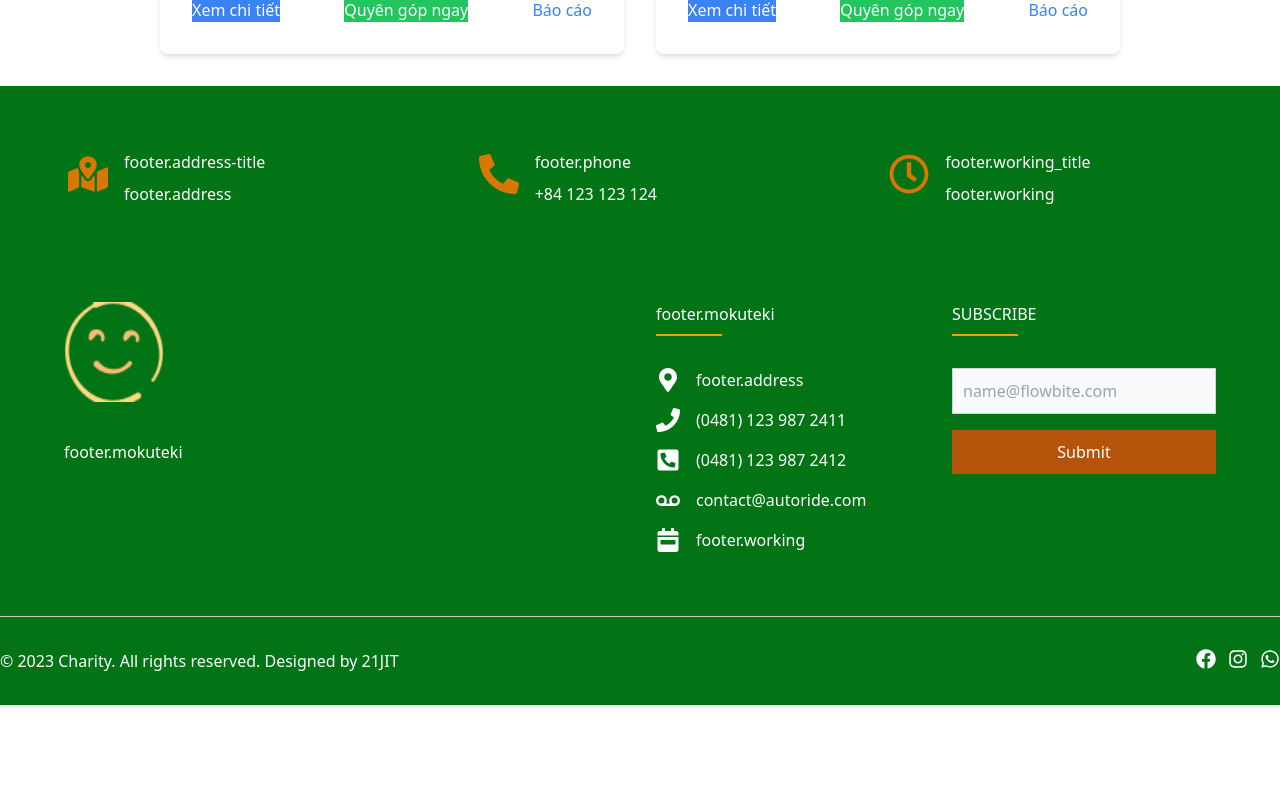
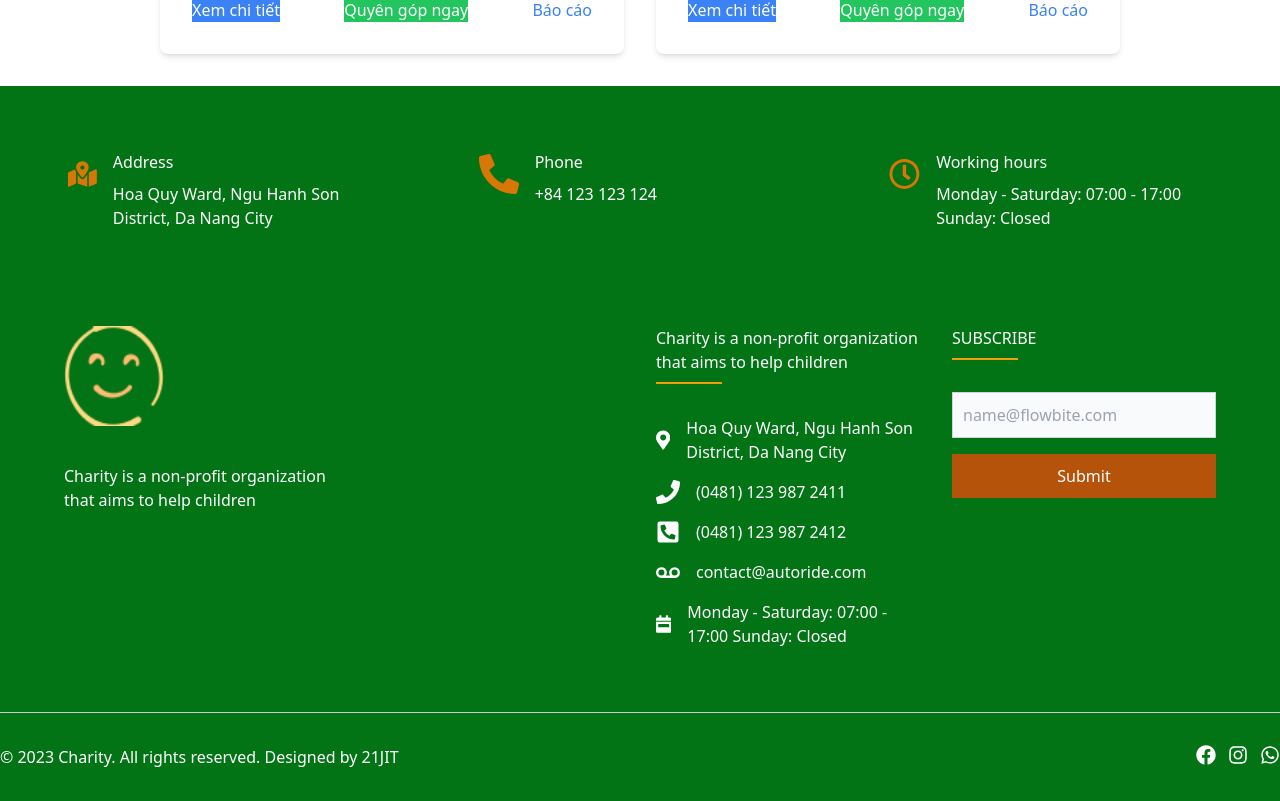
Before and after one commit to binhitdn/CharityWebG4, a Next.js app: page / in a window 1280 px wide. Shown: the part 2050-2851 px from the top of the page. Before the commit the page ends 2755 px from the top, so only its background shows below. Built offline with nearby package versions, Linux system fonts and the light colour scheme.

Commit message:
fix language footer

```diff
--- a/src/components/Layout/footer.js
+++ b/src/components/Layout/footer.js
@@ -16,7 +16,7 @@ import Image from "next/image";
 import COLORS from "../../constant/color";
 import { useTranslation } from "react-i18next";
 const Footer = () => {
-  const { t } = useTranslation("transaltionFooter");
+  const { t } = useTranslation("translationFooter");
   return (
     <div style={{ backgroundColor: COLORS.secondary }}>
       <div
```
